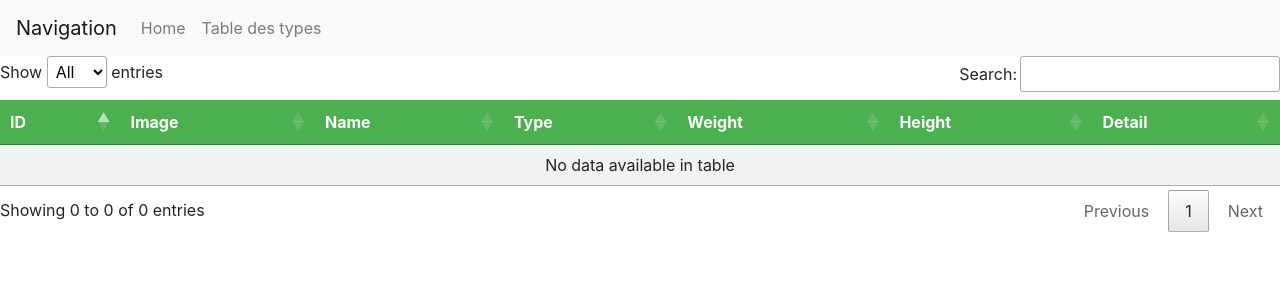
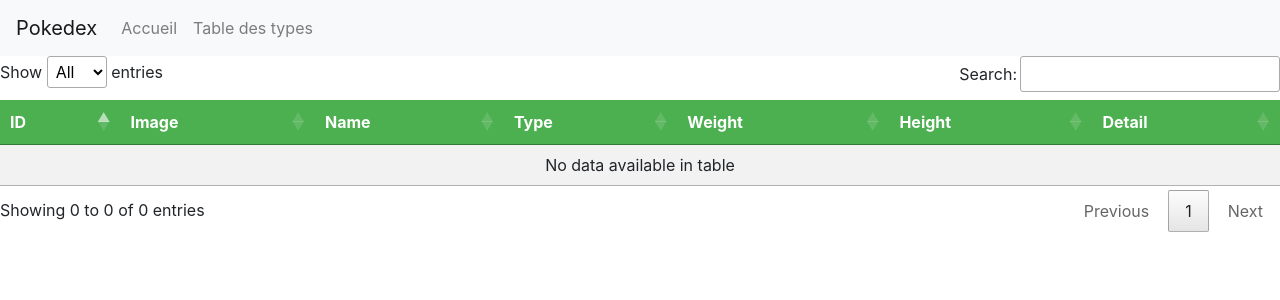
Before and after one commit to Steelataure/Pokedex, a PHP site: page / in a window 1280 px wide. Shown: the top 300 px of the page. Run offline with PHP 8.4, Linux system fonts and the light colour scheme; data that the repository does not hold is empty; some libraries are stand-ins or nearby versions.

Commit message:
Update navigation.php

```diff
--- a/navigation.php
+++ b/navigation.php
@@ -1,5 +1,5 @@
 <nav class="navbar navbar-expand-lg navbar-light bg-light">
-	<a class="navbar-brand" href="#">Navigation</a>
+	<a class="navbar-brand" href="#">Pokedex</a>
 	<button class="navbar-toggler" type="button" data-toggle="collapse" data-target="#navbarSupportedContent" arial-controls="navbarSupportedContent" arial-expanded="false" arial-label="toggle navigation">
 		<span class="navbar-toggler-icon"></span>
 	</button>
@@ -7,7 +7,7 @@
 	<div class="collapse navbar-collapse" id="navbarSupportedContent">
 		<ul class="navbar-nav mr-auto">
 			<li class="nav-item">
-				<a class="nav-link" href="#">Home</a>
+				<a class="nav-link" href="index.php">Accueil</a>
 			</li>
 			<li class="nav-item">
 				<a class="nav-link" href="table_type.php">Table des types</a>
```
